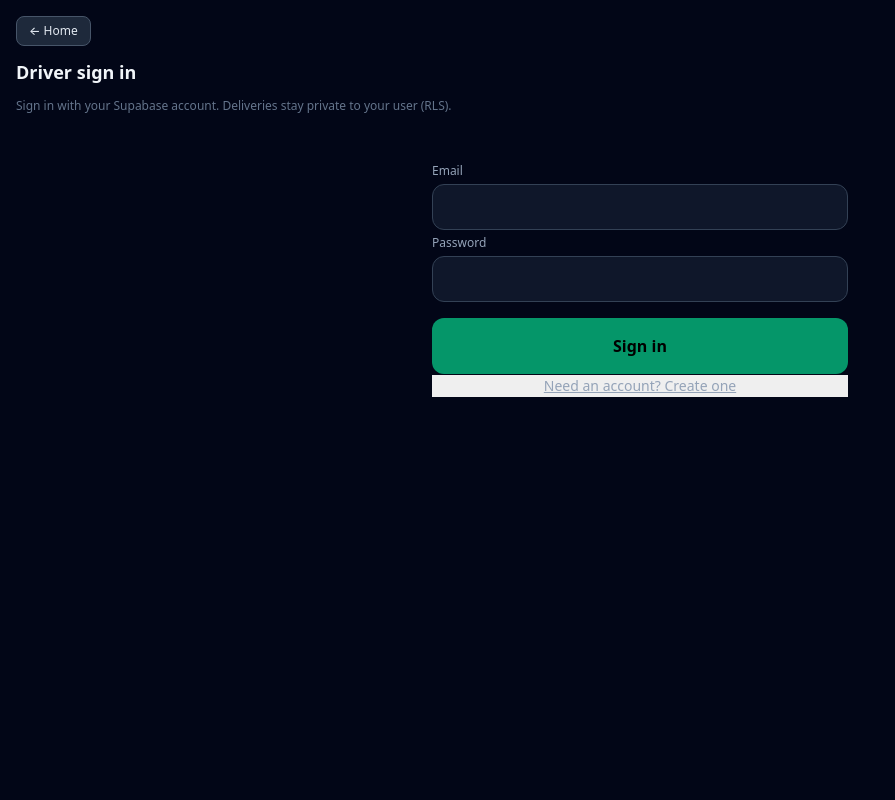
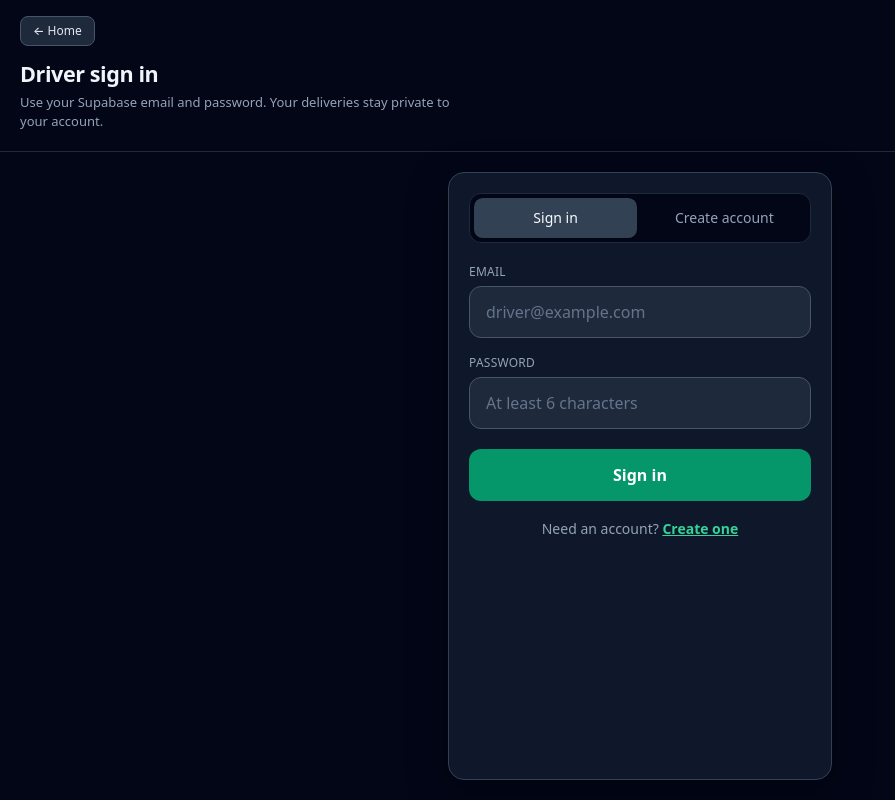
Before and after one commit to bloodpaladin/DeliOS, a React (Vite) app: page /sign-in in a window 1280 px wide. Shown: the whole page, without its empty margins (0-895 px from the left). Built offline with nearby package versions, Linux system fonts and the light colour scheme; no server answers.

Commit message:
Fix login/signup form styling: card layout, inputs, tabs, focus states

```diff
--- a/src/index.css
+++ b/src/index.css
@@ -147,3 +147,185 @@ a {
 .items-start { align-items: flex-start; }
 .truncate { overflow: hidden; text-overflow: ellipsis; white-space: nowrap; }
 .space-y-1 > * + * { margin-top: 0.25rem; }
+
+/* —— Auth (login / signup) —— */
+.auth-page {
+  min-height: 100vh;
+  display: flex;
+  flex-direction: column;
+  background: #020617;
+  color: #f1f5f9;
+}
+.auth-header {
+  padding: 1rem 1.25rem 0.5rem;
+  border-bottom: 1px solid #1e293b;
+}
+.auth-title {
+  margin: 0.85rem 0 0.35rem;
+  font-size: 1.35rem;
+  font-weight: 600;
+  letter-spacing: -0.02em;
+  line-height: 1.3;
+}
+.auth-subtitle {
+  margin: 0 0 0.75rem;
+  font-size: 0.8125rem;
+  line-height: 1.45;
+  color: #94a3b8;
+  max-width: 28rem;
+}
+.auth-main {
+  flex: 1;
+  display: flex;
+  justify-content: center;
+  padding: 1.25rem;
+}
+.auth-card {
+  width: 100%;
+  max-width: 24rem;
+  background: #0f172a;
+  border: 1px solid #334155;
+  border-radius: 1rem;
+  padding: 1.25rem;
+  box-shadow: 0 12px 40px rgba(0, 0, 0, 0.35);
+}
+.auth-tabs {
+  display: grid;
+  grid-template-columns: 1fr 1fr;
+  gap: 0.35rem;
+  padding: 0.25rem;
+  margin-bottom: 1.25rem;
+  background: #020617;
+  border-radius: 0.75rem;
+  border: 1px solid #1e293b;
+}
+.auth-tab {
+  border: none;
+  border-radius: 0.55rem;
+  padding: 0.65rem 0.5rem;
+  font-size: 0.875rem;
+  font-weight: 500;
+  color: #94a3b8;
+  background: transparent;
+  cursor: pointer;
+}
+.auth-tab-active {
+  background: #334155;
+  color: #f8fafc;
+  box-shadow: 0 1px 2px rgba(0, 0, 0, 0.25);
+}
+.auth-form {
+  display: flex;
+  flex-direction: column;
+  gap: 1rem;
+}
+.auth-field {
+  display: flex;
+  flex-direction: column;
+  gap: 0.4rem;
+}
+.auth-label {
+  font-size: 0.75rem;
+  font-weight: 500;
+  color: #94a3b8;
+  letter-spacing: 0.02em;
+  text-transform: uppercase;
+}
+.auth-input {
+  width: 100%;
+  box-sizing: border-box;
+  appearance: none;
+  -webkit-appearance: none;
+  border: 1px solid #475569;
+  border-radius: 0.75rem;
+  background: #1e293b;
+  color: #f8fafc;
+  font-size: 1rem;
+  line-height: 1.4;
+  padding: 0.85rem 1rem;
+  outline: none;
+  transition: border-color 0.15s ease, box-shadow 0.15s ease;
+}
+.auth-input::placeholder {
+  color: #64748b;
+}
+.auth-input:hover {
+  border-color: #64748b;
+}
+.auth-input:focus {
+  border-color: #10b981;
+  box-shadow: 0 0 0 3px rgba(16, 185, 129, 0.25);
+}
+.auth-input:disabled {
+  opacity: 0.6;
+}
+.auth-submit {
+  width: 100%;
+  margin-top: 0.25rem;
+  border: none;
+  border-radius: 0.75rem;
+  background: #059669;
+  color: #fff;
+  font-size: 1rem;
+  font-weight: 600;
+  padding: 0.95rem 1rem;
+  cursor: pointer;
+  transition: background 0.15s ease;
+}
+.auth-submit:hover:not(:disabled) {
+  background: #047857;
+}
+.auth-submit:active:not(:disabled) {
+  background: #065f46;
+}
+.auth-submit:disabled {
+  opacity: 0.55;
+  cursor: not-allowed;
+}
+.auth-alert {
+  border-radius: 0.65rem;
+  padding: 0.75rem 0.9rem;
+  font-size: 0.875rem;
+  line-height: 1.4;
+}
+.auth-alert-error {
+  background: rgba(127, 29, 29, 0.55);
+  border: 1px solid #991b1b;
+  color: #fecaca;
+}
+.auth-alert-info {
+  background: rgba(30, 41, 59, 0.9);
+  border: 1px solid #475569;
+  color: #e2e8f0;
+}
+.auth-switch {
+  margin: 1.15rem 0 0;
+  text-align: center;
+  font-size: 0.875rem;
+  color: #94a3b8;
+}
+.auth-link {
+  border: none;
+  background: none;
+  padding: 0;
+  color: #34d399;
+  font-size: inherit;
+  font-weight: 600;
+  text-decoration: underline;
+  cursor: pointer;
+}
+.auth-link:hover {
+  color: #6ee7b7;
+}
+.auth-muted {
+  margin: auto;
+  color: #94a3b8;
+  font-size: 0.875rem;
+}
+
+/* Prevent iOS zoom on focus: 16px minimum already set on .auth-input */
+@supports (-webkit-touch-callout: none) {
+  .auth-input {
+    font-size: 16px;
+  }
+}
--- a/src/pages/AuthPage.tsx
+++ b/src/pages/AuthPage.tsx
@@ -1,5 +1,5 @@
 /**
- * Sign-in / create-account screen for drivers.
+ * Sign-in / create-account screen for drivers (Supabase Auth only).
  */
 import { useState, type FormEvent } from 'react';
 import { Navigate, useNavigate, useSearchParams } from 'react-router-dom';
@@ -25,8 +25,8 @@ export function AuthPage() {
 
   if (status === 'loading') {
     return (
-      <div className="min-h-screen bg-slate-950 text-slate-300 flex items-center justify-center">
-        <p className="text-sm animate-pulse">Loading…</p>
+      <div className="auth-page">
+        <p className="auth-muted animate-pulse">Loading…</p>
       </div>
     );
   }
@@ -64,7 +64,7 @@ export function AuthPage() {
       }
       if (result.needsEmailConfirmation) {
         setInfo(
-          'Account created. Check your email for a confirmation link before signing in. If no email arrives, ask your admin to disable email confirmation for this project or resend from the dashboard.'
+          'Account created. Check your email for a confirmation link before signing in.'
         );
         setMode('sign-in');
         setPassword('');
@@ -85,58 +85,104 @@ export function AuthPage() {
     navigate(redirectTo, { replace: true });
   }
 
+  function switchMode() {
+    setMode(mode === 'sign-in' ? 'sign-up' : 'sign-in');
+    setError(null);
+    setInfo(null);
+  }
+
   return (
-    <div className="min-h-screen bg-slate-950 text-slate-100 flex flex-col">
-      <header className="px-4 py-4 border-b border-slate-800">
-        <div className="flex items-center gap-3">
+    <div className="auth-page">
+      <header className="auth-header">
         <BackButton fallback="/" label="Home" />
-        </div>
-        <h1 className="text-lg font-semibold mt-3">
+        <h1 className="auth-title">
           {mode === 'sign-in' ? 'Driver sign in' : 'Create driver account'}
         </h1>
-        <p className="text-xs text-slate-500 mt-1">
-          Sign in with your Supabase account. Deliveries stay private to your user (RLS).
+        <p className="auth-subtitle">
+          Use your Supabase email and password. Your deliveries stay private to
+          your account.
         </p>
       </header>
 
-      <main className="flex-1 p-4 max-w-md w-full mx-auto">
-        <form onSubmit={onSubmit} className="space-y-4">
-          <label className="block space-y-1">
-            <span className="text-xs text-slate-400">Email</span>
+      <main className="auth-main">
+        <div className="auth-card">
+          <div className="auth-tabs" role="tablist">
+            <button
+              type="button"
+              role="tab"
+              aria-selected={mode === 'sign-in'}
+              className={
+                mode === 'sign-in' ? 'auth-tab auth-tab-active' : 'auth-tab'
+              }
+              onClick={() => {
+                setMode('sign-in');
+                setError(null);
+                setInfo(null);
+              }}
+            >
+              Sign in
+            </button>
+            <button
+              type="button"
+              role="tab"
+              aria-selected={mode === 'sign-up'}
+              className={
+                mode === 'sign-up' ? 'auth-tab auth-tab-active' : 'auth-tab'
+              }
+              onClick={() => {
+                setMode('sign-up');
+                setError(null);
+                setInfo(null);
+              }}
+            >
+              Create account
+            </button>
+          </div>
+
+          <form className="auth-form" onSubmit={onSubmit} noValidate>
+            <label className="auth-field">
+              <span className="auth-label">Email</span>
               <input
+                className="auth-input"
                 type="email"
+                name="email"
                 autoComplete="email"
-              className="w-full rounded-xl bg-slate-900 border border-slate-700 px-3 py-3 text-sm"
+                inputMode="email"
                 value={email}
                 onChange={(e) => setEmail(e.target.value)}
+                placeholder="driver@example.com"
                 required
               />
             </label>
 
-          <label className="block space-y-1">
-            <span className="text-xs text-slate-400">Password</span>
+            <label className="auth-field">
+              <span className="auth-label">Password</span>
               <input
+                className="auth-input"
                 type="password"
+                name="password"
                 autoComplete={
                   mode === 'sign-in' ? 'current-password' : 'new-password'
                 }
-              className="w-full rounded-xl bg-slate-900 border border-slate-700 px-3 py-3 text-sm"
                 value={password}
                 onChange={(e) => setPassword(e.target.value)}
+                placeholder="At least 6 characters"
                 required
                 minLength={6}
               />
             </label>
 
             {mode === 'sign-up' && (
-            <label className="block space-y-1">
-              <span className="text-xs text-slate-400">Confirm password</span>
+              <label className="auth-field">
+                <span className="auth-label">Confirm password</span>
                 <input
+                  className="auth-input"
                   type="password"
+                  name="confirm"
                   autoComplete="new-password"
-                className="w-full rounded-xl bg-slate-900 border border-slate-700 px-3 py-3 text-sm"
                   value={confirm}
                   onChange={(e) => setConfirm(e.target.value)}
+                  placeholder="Repeat password"
                   required
                   minLength={6}
                 />
@@ -144,21 +190,17 @@ export function AuthPage() {
             )}
 
             {error && (
-            <div className="rounded-lg bg-red-950/80 border border-red-800 px-3 py-2 text-sm text-red-200">
+              <div className="auth-alert auth-alert-error" role="alert">
                 {error}
               </div>
             )}
             {info && (
-            <div className="rounded-lg bg-slate-800 border border-slate-600 px-3 py-2 text-sm text-slate-200">
+              <div className="auth-alert auth-alert-info" role="status">
                 {info}
               </div>
             )}
 
-          <button
-            type="submit"
-            disabled={busy}
-            className="w-full rounded-xl bg-emerald-600 py-4 text-base font-semibold disabled:opacity-50"
-          >
+            <button type="submit" className="auth-submit" disabled={busy}>
               {busy
                 ? 'Please wait…'
                 : mode === 'sign-in'
@@ -167,19 +209,24 @@ export function AuthPage() {
             </button>
           </form>
 
-        <button
-          type="button"
-          className="mt-4 w-full text-sm text-slate-400 underline"
-          onClick={() => {
-            setMode(mode === 'sign-in' ? 'sign-up' : 'sign-in');
-            setError(null);
-            setInfo(null);
-          }}
-        >
-          {mode === 'sign-in'
-            ? 'Need an account? Create one'
-            : 'Already have an account? Sign in'}
+          <p className="auth-switch">
+            {mode === 'sign-in' ? (
+              <>
+                Need an account?{' '}
+                <button type="button" className="auth-link" onClick={switchMode}>
+                  Create one
                 </button>
+              </>
+            ) : (
+              <>
+                Already registered?{' '}
+                <button type="button" className="auth-link" onClick={switchMode}>
+                  Sign in
+                </button>
+              </>
+            )}
+          </p>
+        </div>
       </main>
     </div>
   );
```
Lines whose indentation alone changed are shown as unchanged.
